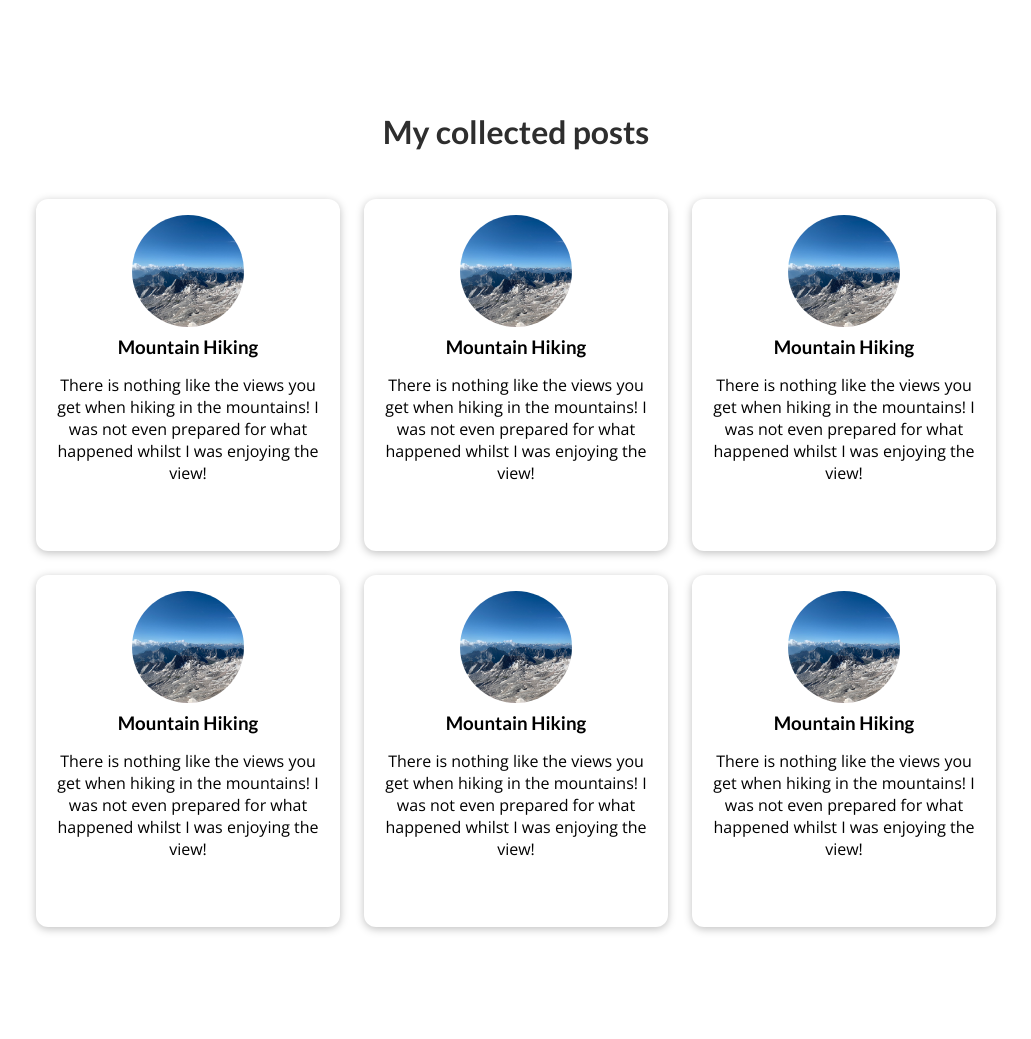
After one commit to OxanaSF/blog-django, a Django app: template blog/templates/blog/all-posts.html in a window 1280 px wide. The commit adds this page. Shown: the whole page, without its empty margins (124-1155 px from the left). Run offline with Django 4.2, Linux system fonts and the light colour scheme; the template is opened without the code that fills it, so the values that code supplies are empty.

Commit message:
add all posts page

```diff
--- /dev/null
+++ b/blog/static/blog/all-posts.css
@@ -0,0 +1,36 @@
+
+#all-posts {
+    margin: 7rem auto;
+    width: 90%;
+    max-width: 60rem;
+  }
+
+  #all-posts h2 {
+    text-align: center;
+    font-size: 2rem;
+    color: #2e2e2e;
+    margin: 3rem 0;
+  }
+
+  ul {
+    list-style: none;
+    margin: 0;
+    padding: 0;
+    display: grid;
+    grid-template-columns: repeat(auto-fill, minmax(17rem, 1fr));
+    gap: 1.5rem;
+  }
+
+
+.post img {
+    width: 7rem;
+    height: 7rem;
+  }
+
+  .post a {
+    height: 22rem;
+    transform-origin: center;
+    box-shadow: 0 2px 8px rgba(0, 0, 0, 0.25);
+    border-radius: 12px;
+    background-color: white;
+  }
--- /dev/null
+++ b/blog/static/blog/post.css
@@ -0,0 +1,43 @@
+.post {
+  display: flex;
+  flex-direction: column;
+  align-items: center;
+  text-align: center;
+}
+
+.post a {
+  text-decoration: none;
+  color: black;
+  transition: all 0.2s ease;
+  padding: 1rem;
+}
+
+.post a:hover,
+.post a:active {
+  transform: scale(1.1);
+  background-color: #425463;
+  color: white;
+}
+
+.post img {
+  width: 5rem;
+  height: 5rem;
+  object-fit: cover;
+  border-radius: 50%;
+}
+
+.post h3 {
+  margin: 0.25rem 0;
+}
+
+.post time {
+  color: #666666;
+  margin: 0.25rem;
+  font-style: italic;
+  font-size: 0.85rem;
+}
+
+.post:hover time,
+.post:active time {
+  color: white;
+}
--- /dev/null
+++ b/blog/templates/blog/all-posts.html
@@ -0,0 +1,24 @@
+{% extends "base.html" %}
+{% load static %}
+
+
+{% load static %} {% block title %}
+ My all posts
+ {% endblock %}
+
+ {% block css_files %}
+ <link rel="stylesheet" href="{% static 'blog/post.css' %}" />
+<link rel="stylesheet" href="{% static 'blog/all-posts.css' %}" />
+{% endblock %} {% block content %}
+<section id="all-posts">
+  <h2>My collected posts</h2>
+  <ul>
+    {% include "blog/includes/post.html" %}
+    {% include "blog/includes/post.html" %}
+    {% include "blog/includes/post.html" %}
+    {% include "blog/includes/post.html" %}
+    {% include "blog/includes/post.html" %}
+    {% include "blog/includes/post.html" %}
+  </ul>
+</section>
+{% endblock %}
--- /dev/null
+++ b/blog/templates/blog/includes/post.html
@@ -0,0 +1,21 @@
+
+{% load static %}
+
+ <li>
+    <article class="post">
+      <a href="">
+        <img
+          src="{% static 'blog/images/mountains.png' %}"
+          alt="Mountain Hiking"
+        />
+        <div class="post__content">
+          <h3>Mountain Hiking</h3>
+          <p>
+            There is nothing like the views you get when hiking in the
+            mountains! I was not even prepared for what happened whilst I was
+            enjoying the view!
+          </p>
+        </div>
+      </a>
+    </article>
+  </li>
--- a/blog/views.py
+++ b/blog/views.py
@@ -8,7 +8,7 @@ def starting_page(request):
 
 
 def posts(request):
-    pass
+    return render(request, "blog/all-posts.html")
 
 
 def post_detail(request):
--- a/templates/base.html
+++ b/templates/base.html
@@ -7,10 +7,17 @@
     <meta http-equiv="X-UA-Compatible" content="IE=edge" />
     <meta name="viewport" content="width=device-width, initial-scale=1.0" />
     <title>{% block title %}{% endblock %}</title>
-    <link rel="stylesheet" href="{% static 'app.css' %}">
+    <link rel="stylesheet" href="{% static 'app.css' %}" />
     {% block css_files %}{% endblock %}
   </head>
   <body>
+    <header id="main-navigation">
+      <h1><a href="">Oxana's Blog</a></h1>
+      <nav>
+        <a href="">All Posts</a>
+      </nav>
+    </header>
+
     {% block content %} {% endblock %}
   </body>
 </html>
```
Also changed, not shown: blog/templates/blog/index.html (+15 -33 lines), blog/static/blog/images/mandala.png (added), blog/static/blog/images/mountains.png (added), blog/static/blog/images/woods.png (added).
